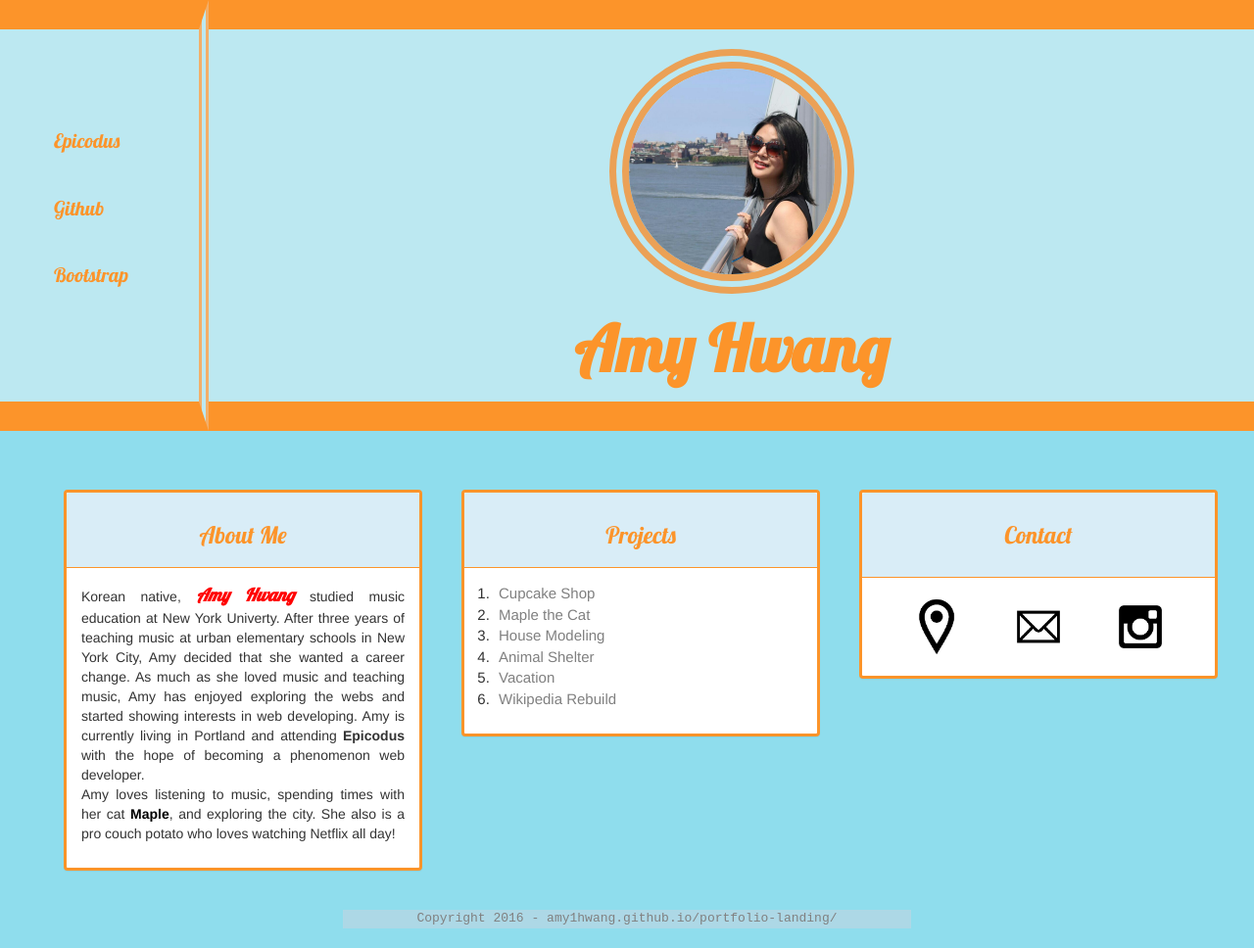
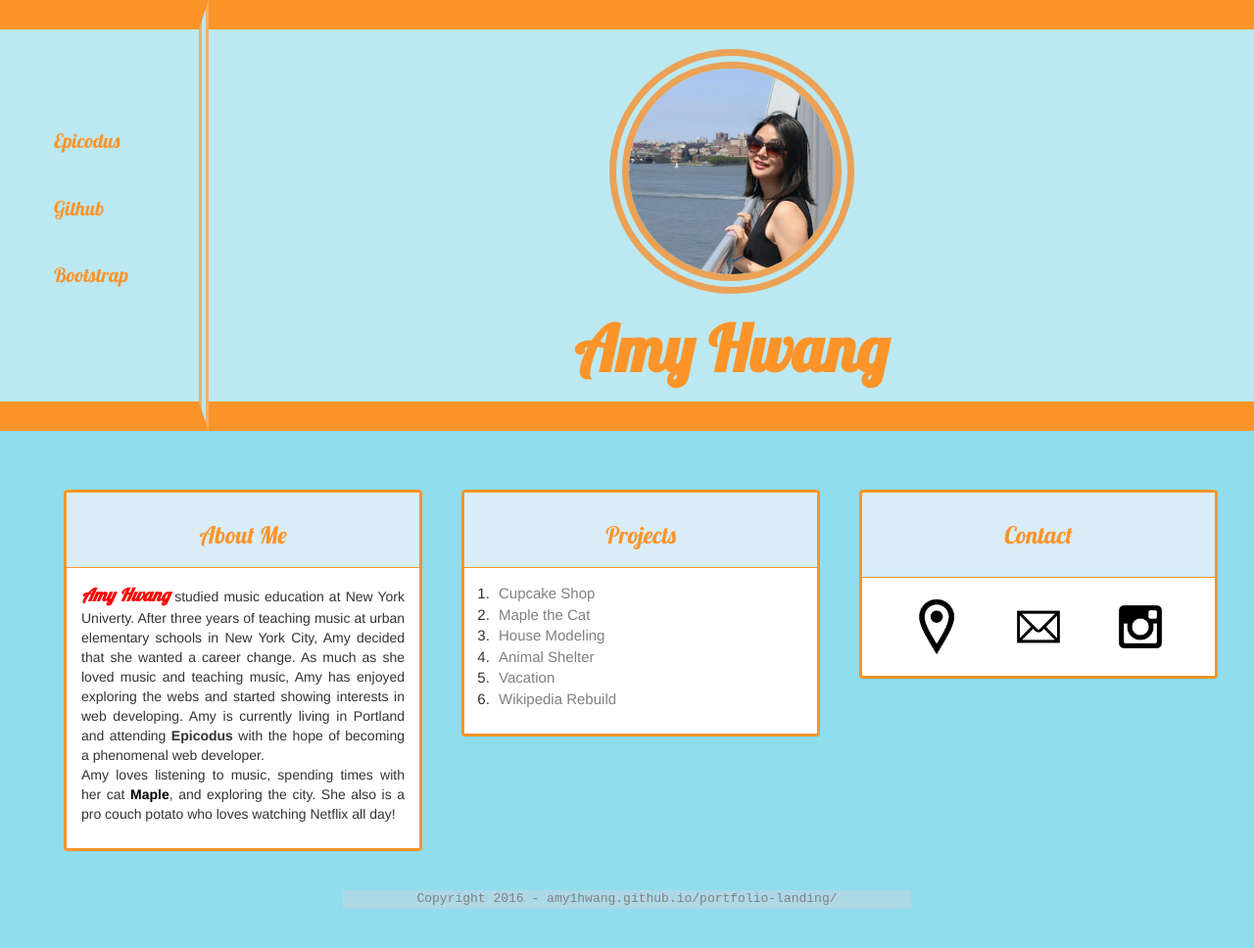
Before and after one commit to amy1hwang/portfolio, a plain HTML site: page index.html in a window 1280 px wide. Shown: the whole page at 98% size. Drawn offline with Linux system fonts and the light colour scheme.

Commit message:
fix spellings

```diff
--- a/index.html
+++ b/index.html
@@ -32,7 +32,7 @@
           <div class="panel-heading">
             <h3>About Me</h3>
           </div>
-          <p class="aboutme">Korean native, <span class="amy"><strong><em>Amy Hwang</em></strong></span> studied music education at New York Univerty. After three years of teaching music at urban elementary schools in New York City, Amy decided that she wanted a career change. As much as she loved music and teaching music, Amy has enjoyed exploring the webs and started showing interests in web developing. Amy is currently living in Portland and attending <span class="epicodus">Epicodus</span> with the hope of becoming a phenomenon web developer.
+          <p class="aboutme"><span class="amy"><strong><em>Amy Hwang</em></strong></span> studied music education at New York Univerty. After three years of teaching music at urban elementary schools in New York City, Amy decided that she wanted a career change. As much as she loved music and teaching music, Amy has enjoyed exploring the webs and started showing interests in web developing. Amy is currently living in Portland and attending <span class="epicodus">Epicodus</span> with the hope of becoming a phenomenal web developer.
           <br>Amy loves listening to music, spending times with her cat <a class="maple" href="https://www.instagram.com/mapesthecat/"><strong>Maple</strong></a>, and exploring the city. She also is a pro couch potato who loves watching Netflix all day!</p>
         </div>
         <div class="panel panel-info">
```
Also changed, not shown: aboutme.html (deleted), contact.html (deleted).
